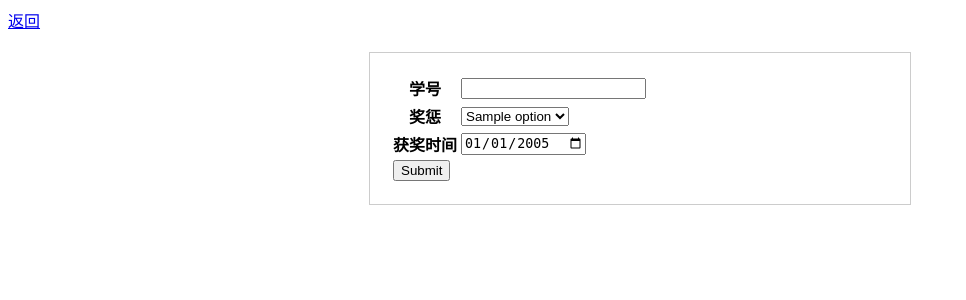
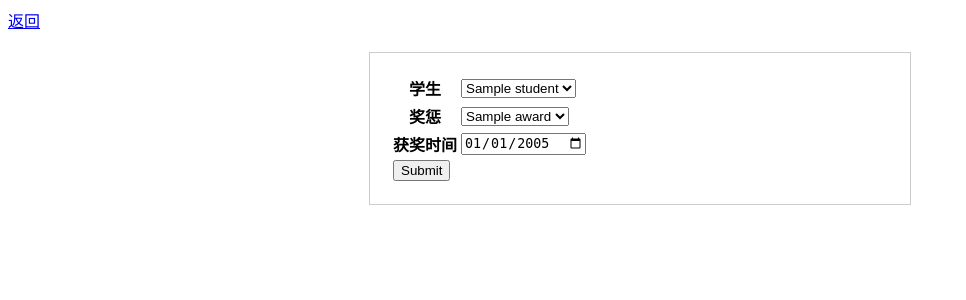
Before and after one commit to Sangber/DB2024, a Django app: template source/python_django_web/templates/sa/add.html in a window 1280 px wide. Shown: the top 300 px of the page, without its empty margins (0-966 px from the left). Run offline with Django 5.2, Linux system fonts and the light colour scheme; the template is opened without the code that fills it: most values are stand-ins (such as "Sample title", 1, 10 or a date in 2020); data that the repository does not hold is empty.

Commit message:
新增了选项卡

```diff
--- a/source/python_django_web/templates/sa/add.html
+++ b/source/python_django_web/templates/sa/add.html
@@ -18,15 +18,21 @@
     {% csrf_token %}
     <table>
         <tr>
-            <th>学号</th>
-            <td><input name="student_id"/></td>
+            <th>学生</th>
+            <td>
+                <select name="student_id">
+                    {% for student in students %}
+                        <option value="{{ student.sid }}">{{ student.sname }}</option>
+                    {% endfor %}
+                </select>
+            </td>
         </tr>
         <tr>
             <th>奖惩</th>
             <td>
                 <select name="award_id">
-                    {% for option in options %}
-                        <option value="{{ option.aid }}">{{ option.aname }}</option>
+                    {% for award in awards %}
+                        <option value="{{ award.aid }}">{{ award.aname }}</option>
                     {% endfor %}
                 </select>
             <td/>
```
Also changed, not shown: source/python_django_web/sims/views.py (+5 -3 lines).
